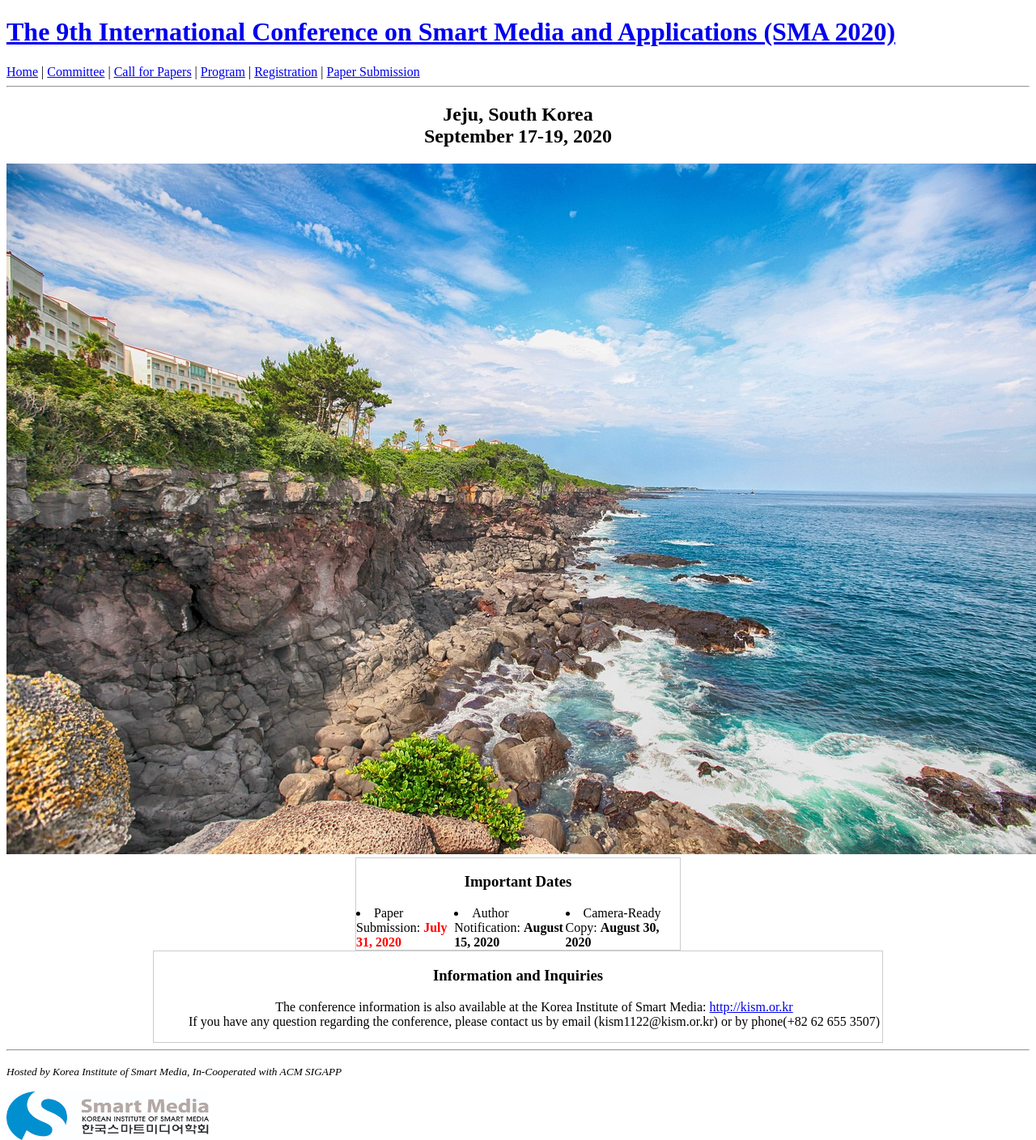
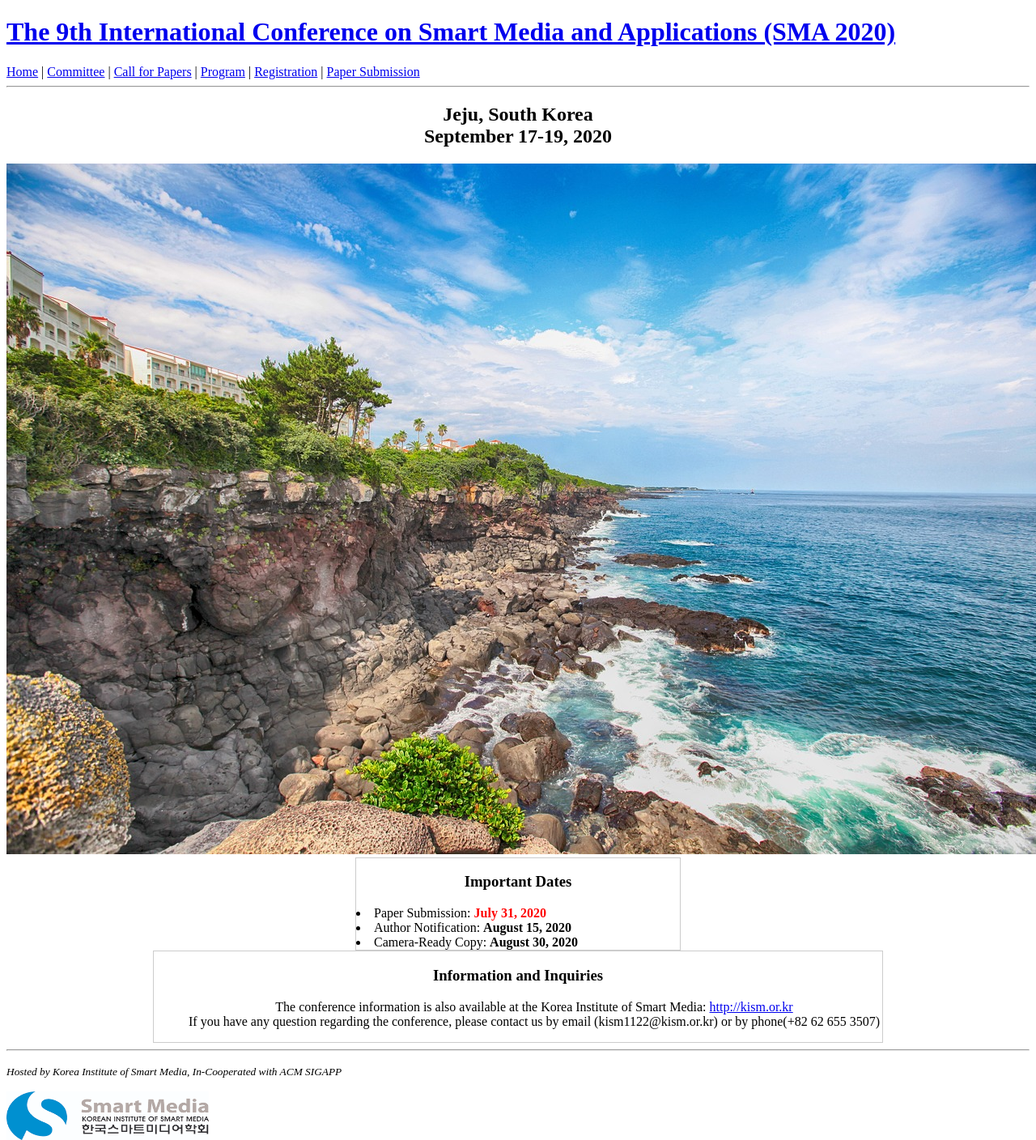
Before and after one commit to icea-conf/sma-2020.github.io, a Jekyll site: the page built from index.html, in a window 1280 px wide. Shown: the whole page at 81% size. Built offline with Jekyll 4.4.1, drawn with Linux system fonts in a browser that asks for light colours; the list of posts is cut into pages by our own code.

Commit message:
Update index.html

```diff
--- a/index.html
+++ b/index.html
@@ -15,7 +15,7 @@ title: SMA 2020
             <div class="important_date">
                   <center>
                         <h3>Important Dates</h3>
-                        <div class="important_date_content">
+                        <div>
                               <li align="left">
                                     <a text-align="left">Paper Submission: </a>
                                     <b style="color:#FF0000">July 31, 2020</b>
```
